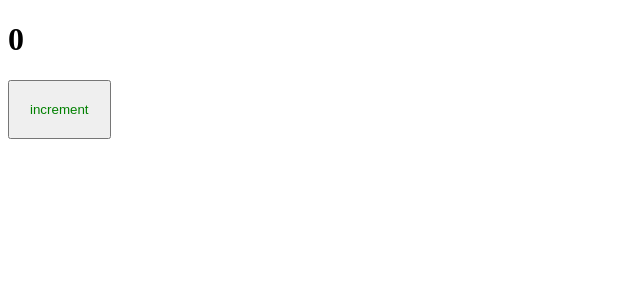
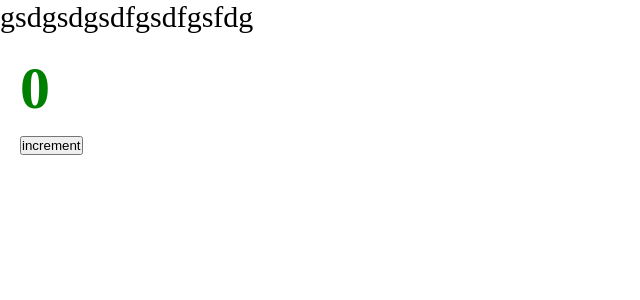
Before and after one commit to Lifreys/web-app-core, a React app: page / in a window 1280 px wide. Shown: the top 300 px of the page, without its empty margins (0-640 px from the left). Built offline with nearby package versions, Linux system fonts and the light colour scheme.

Commit message:
Configuring CSS modules

```diff
--- a/package.json
+++ b/package.json
@@ -27,6 +27,7 @@
     "@types/webpack-dev-server": "^4.7.2",
     "css-loader": "^6.6.0",
     "html-webpack-plugin": "^5.5.0",
+    "mini-css-extract-plugin": "^2.5.3",
     "sass": "^1.49.9",
     "sass-loader": "^12.6.0",
     "style-loader": "^3.3.1",
--- /dev/null
+++ b/src/App.tsx
@@ -0,0 +1,14 @@
+import React from 'react';
+import {Counter} from "./components/Counter";
+import './index.scss';
+
+const App = () => {
+    return (
+        <div className="app">
+            gsdgsdgsdfgsdfgsfdg
+            <Counter />
+        </div>
+    );
+};
+
+export default App;
--- a/src/components/Counter.scss
+++ b/src/components/Counter.module.scss
@@ -1,4 +1,4 @@
-button {
+.btn {
     padding: 20px;
     color: green;
 }
--- a/src/components/Counter.tsx
+++ b/src/components/Counter.tsx
@@ -1,5 +1,5 @@
 import React, {useState} from 'react';
-import './Counter.scss';
+import classes from './Counter.module.scss';
 
 export const Counter = () => {
     const [count, setCount] = useState(0);
@@ -9,7 +9,7 @@
     }
 
     return (
-        <div>
+        <div className={classes.btn}>
             <h1>{count}</h1>
             <button
                 onClick={increment}
--- /dev/null
+++ b/src/index.scss
@@ -0,0 +1,9 @@
+* {
+    margin: 0;
+    padding: 0;
+    box-sizing: border-box;
+}
+
+.app {
+    font-size: 30px;
+}
--- a/src/index.tsx
+++ b/src/index.tsx
@@ -1,9 +1,7 @@
 import {render} from "react-dom";
-import {Counter} from "./components/Counter";
+import App from "./App";
 
 render(
-    <div>
-        <Counter />
-    </div>,
+    <App />,
     document.getElementById('root')
 )
```
Also changed, not shown: src/global.d.ts (added, +7 -0 lines), 4 other files (tests, documents, lock files or other folders).
